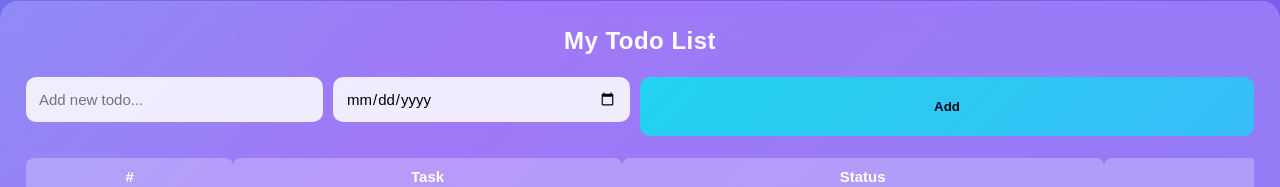
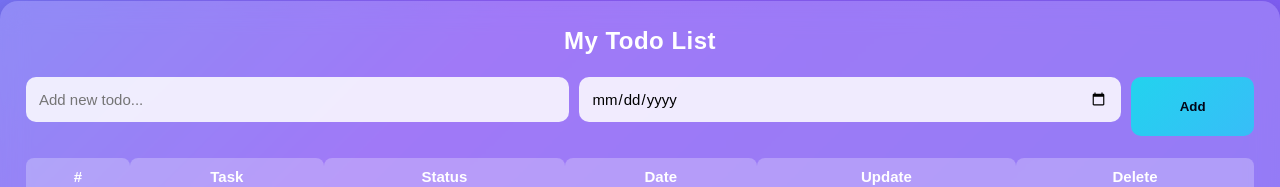
Before and after one commit to Ritesh-1703/TodoApp, a React (Vite) app in the folder frontend/: page / in a window 1280 px wide. Shown: the part 165-352 px from the top of the page. Built offline with nearby package versions, Linux system fonts and the light colour scheme; no server answers; sample sign-in values are in the browser's storage.

Commit message:
Css Updated

```diff
--- a/frontend/src/App.css
+++ b/frontend/src/App.css
@@ -55,7 +55,7 @@ h2 {
 
 /* ================= INPUTS ================= */
 input {
-  width: 120px;
+  width: 100px;
   padding: 13px;
   margin-bottom: 14px;
   border:none;
@@ -67,8 +67,8 @@ input {
 
 /* ================= BUTTONS ================= */
 button {
-  width: 50%;
-  padding: 10px;
+  width: 10%;
+  padding: 5px;
   background: linear-gradient(135deg, #22d3ee, #38bdf8);
   border: none;
   border-radius: 10px;
@@ -111,7 +111,7 @@ button:hover {
 }
 
 .todo-table {
-  width: 200%;
+  width: 100%;
   border-collapse: collapse;
 }
 
```
